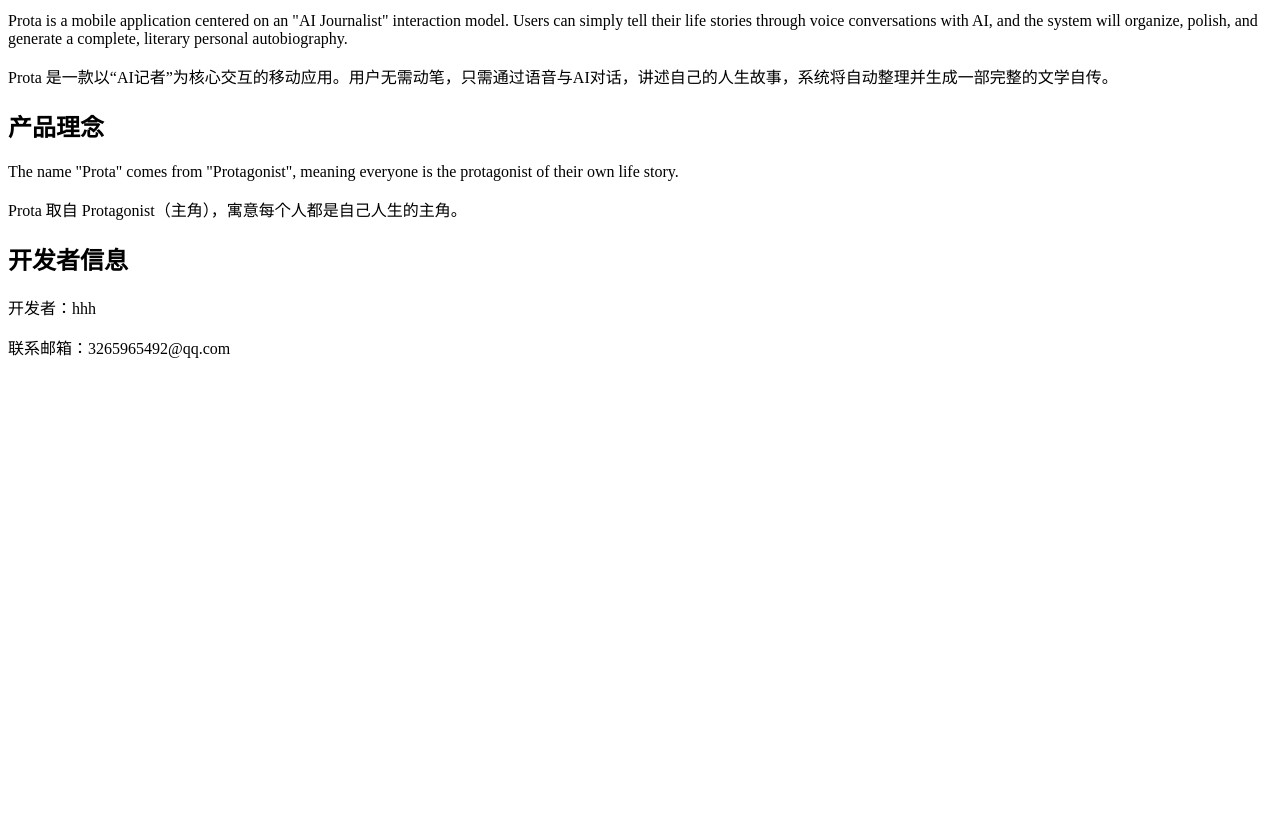
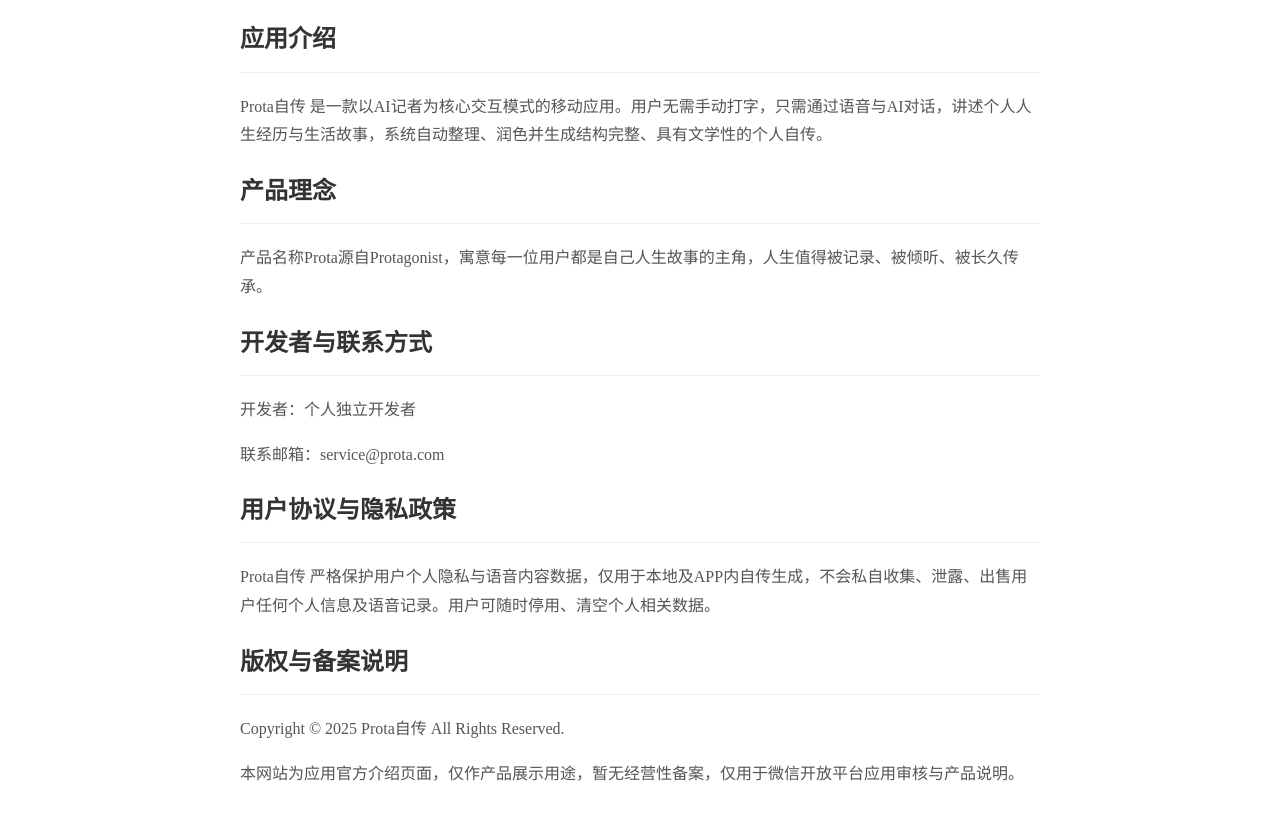
Before and after one commit to hhh123456web/hhh123456web.github.io, a plain HTML site: page index.html in a window 1280 px wide. Shown: the part 123-958 px from the top of the page. Before the commit the page ends 800 px from the top, so only its background shows below. Drawn offline with Linux system fonts and the light colour scheme.

Commit message:
Update index.html

```diff
--- a/index.html
+++ b/index.html
@@ -1,22 +1,32 @@
 <!DOCTYPE html>
-<html>
+<html lang="zh-CN">
 <head>
     <meta charset="UTF-8">
-    <title>Prota - 你的人生，由你做主</title>
+    <title>Prota自传 - 官方首页</title>
+    <style>
+        body{max-width:800px;margin:0 auto;padding:30px;font-family:微软雅黑;line-height:1.8;}
+        h1,h2{color:#333;border-bottom:1px solid #eee;padding-bottom:10px;}
+        p{color:#555;}
+    </style>
 </head>
 <body>
-    <h1>Prota APP</h1>
+    <h1>Prota自传 官方首页</h1>
 
     <h2>应用介绍</h2>
-    <p>Prota is a mobile application centered on an "AI Journalist" interaction model. Users can simply tell their life stories through voice conversations with AI, and the system will organize, polish, and generate a complete, literary personal autobiography.</p>
-    <p>Prota 是一款以“AI记者”为核心交互的移动应用。用户无需动笔，只需通过语音与AI对话，讲述自己的人生故事，系统将自动整理并生成一部完整的文学自传。</p>
+    <p>Prota自传 是一款以AI记者为核心交互模式的移动应用。用户无需手动打字，只需通过语音与AI对话，讲述个人人生经历与生活故事，系统自动整理、润色并生成结构完整、具有文学性的个人自传。</p>
 
     <h2>产品理念</h2>
-    <p>The name "Prota" comes from "Protagonist", meaning everyone is the protagonist of their own life story.</p>
-    <p>Prota 取自 Protagonist（主角），寓意每个人都是自己人生的主角。</p>
+    <p>产品名称Prota源自Protagonist，寓意每一位用户都是自己人生故事的主角，人生值得被记录、被倾听、被长久传承。</p>
 
-    <h2>开发者信息</h2>
-    <p>开发者：hhh</p>
-    <p>联系邮箱：3265965492@qq.com</p>
+    <h2>开发者与联系方式</h2>
+    <p>开发者：个人独立开发者</p>
+    <p>联系邮箱：service@prota.com</p>
+
+    <h2>用户协议与隐私政策</h2>
+    <p>Prota自传 严格保护用户个人隐私与语音内容数据，仅用于本地及APP内自传生成，不会私自收集、泄露、出售用户任何个人信息及语音记录。用户可随时停用、清空个人相关数据。</p>
+
+    <h2>版权与备案说明</h2>
+    <p>Copyright © 2025 Prota自传  All Rights Reserved.</p>
+    <p>本网站为应用官方介绍页面，仅作产品展示用途，暂无经营性备案，仅用于微信开放平台应用审核与产品说明。</p>
 </body>
 </html>
```
